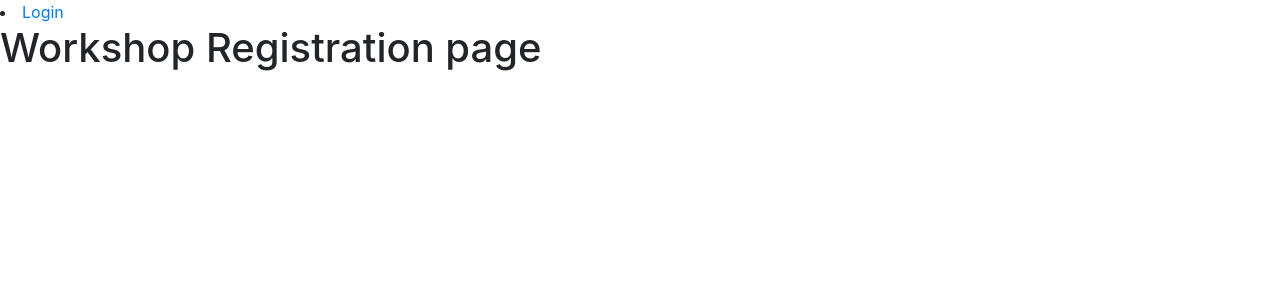
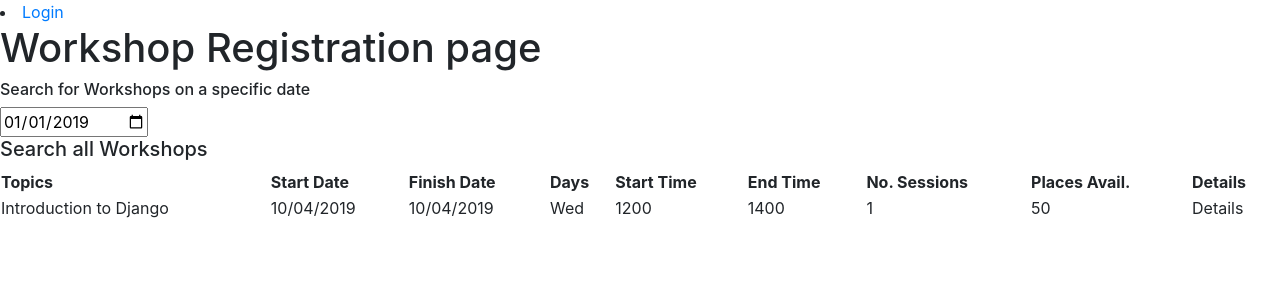
Before and after one commit to nullpointertong/Software-Engineering-Studio-2a, a Django app: page /workshops/ in a window 1280 px wide. Shown: the part 56-356 px from the top of the page. Run offline with Django 3.2, Linux system fonts and the light colour scheme; some libraries are stand-ins or nearby versions.

Commit message:
Adding workshop template

```diff
--- a/app/helps_booking_system/helps_student/templates/pages/layouts/workshops.html
+++ b/app/helps_booking_system/helps_student/templates/pages/layouts/workshops.html
@@ -2,4 +2,32 @@
 
 {% block content %}
 <h1>Workshop Registration page</h1>
-{% endblock %}
+<h6>Search for Workshops on a specific date</h6>
+<input id="date" type="date" value="2019-01-01">
+<h5>Search all Workshops</h5>
+<table style="width:100%">
+    <tr>
+        <th>Topics</th>
+        <th>Start Date</th>
+        <th>Finish Date</th>
+        <th>Days</th>
+        <th>Start Time</th>
+        <th>End Time</th>
+        <th>No. Sessions</th>
+        <th>Places Avail.</th>
+        <th>Details</th>
+    </tr>
+    <tr>
+        <td>Introduction to Django</td>
+        <td>10/04/2019</td>
+        <td>10/04/2019</td>
+        <td>Wed</td>
+        <td>1200</td>
+        <td>1400</td>
+        <td>1</td>
+        <td>50</td>
+        <td>Details</td>
+    </tr>
+    <tr></tr>
+
+</table>{% endblock %}
```
Also changed, not shown: app/helps_booking_system/helps_student/models.py (+10 -1 lines).
